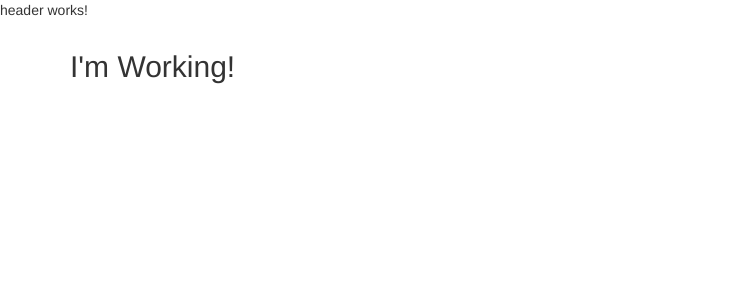
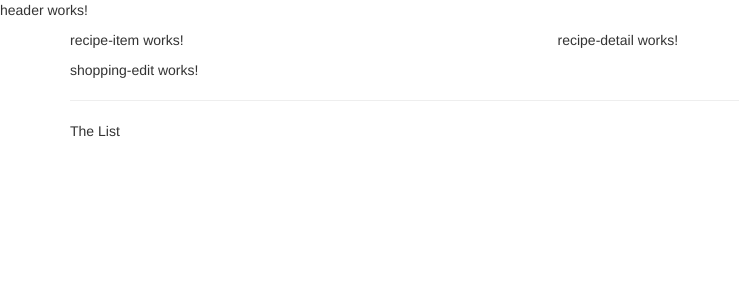
Before and after one commit to Stephen-Shelton/Angular4-1st-Practice-App, an Angular app: page / in a window 1280 px wide. Shown: the top 300 px of the page, without its empty margins (0-739 px from the left). Built offline with nearby package versions, Linux system fonts and the light colour scheme.

Commit message:
add components to templates

```diff
--- a/src/app/app.component.html
+++ b/src/app/app.component.html
@@ -21,7 +21,8 @@
 <div class="container">
   <div class="row">
     <div class="col-md-12">
-      <h2>I'm Working!</h2>
+      <app-recipes></app-recipes>
+      <app-shopping-list></app-shopping-list>
     </div>
   </div>
 </div>
--- a/src/app/recipes/recipe-list/recipe-list.component.html
+++ b/src/app/recipes/recipe-list/recipe-list.component.html
@@ -1,3 +1 @@
-<p>
-  recipe-list works!
-</p>
+<app-recipe-item></app-recipe-item>
--- a/src/app/recipes/recipes.component.html
+++ b/src/app/recipes/recipes.component.html
@@ -1,3 +1,8 @@
-<p>
-  recipes works!
-</p>
+<div class="row">
+  <div class="col-md-5">
+    <app-recipe-list></app-recipe-list>
+  </div>
+  <div class="col-md-7">
+    <app-recipe-detail></app-recipe-detail>
+  </div>
+</div>
--- a/src/app/shopping-list/shopping-list.component.html
+++ b/src/app/shopping-list/shopping-list.component.html
@@ -1,3 +1,7 @@
-<p>
-  shopping-list works!
-</p>
+<div class="row">
+  <div class="col-xs-10">
+    <app-shopping-edit></app-shopping-edit>
+    <hr>
+    <p>The List</p>
+  </div>
+</div>
```
